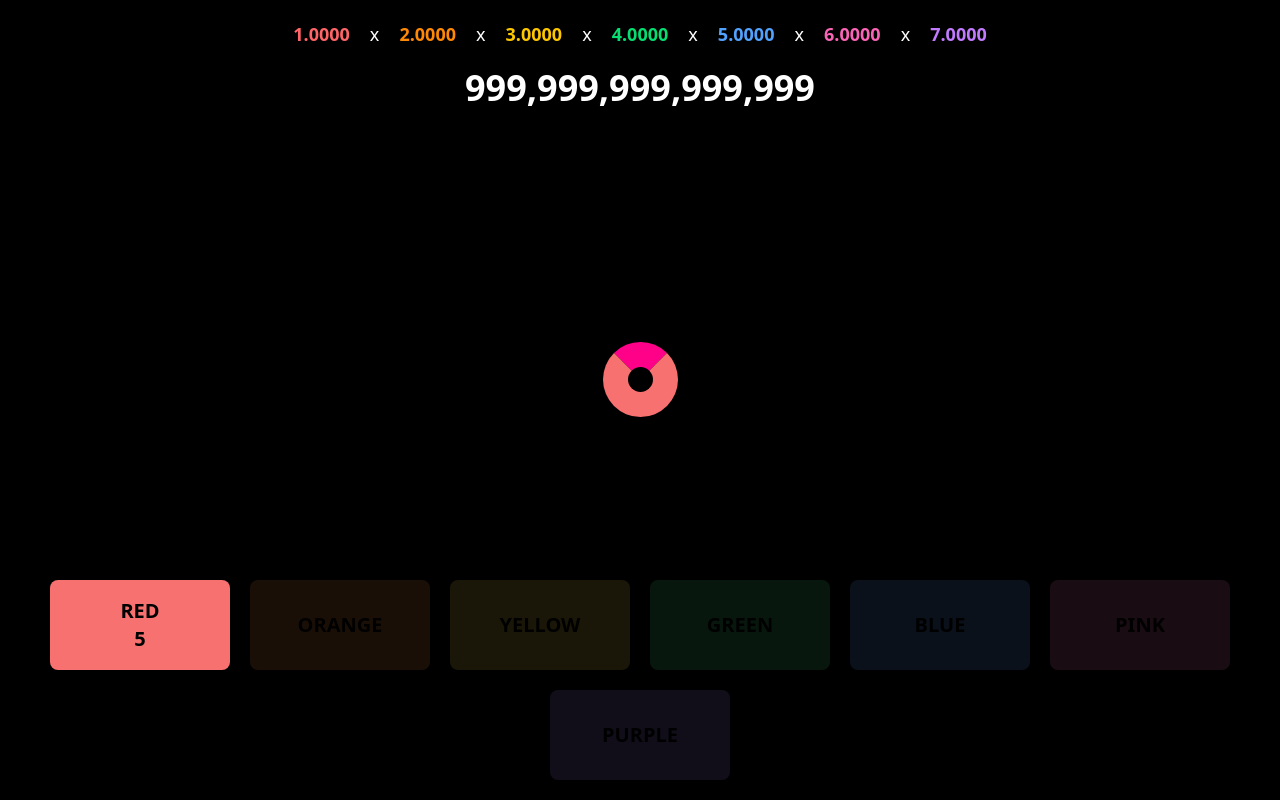
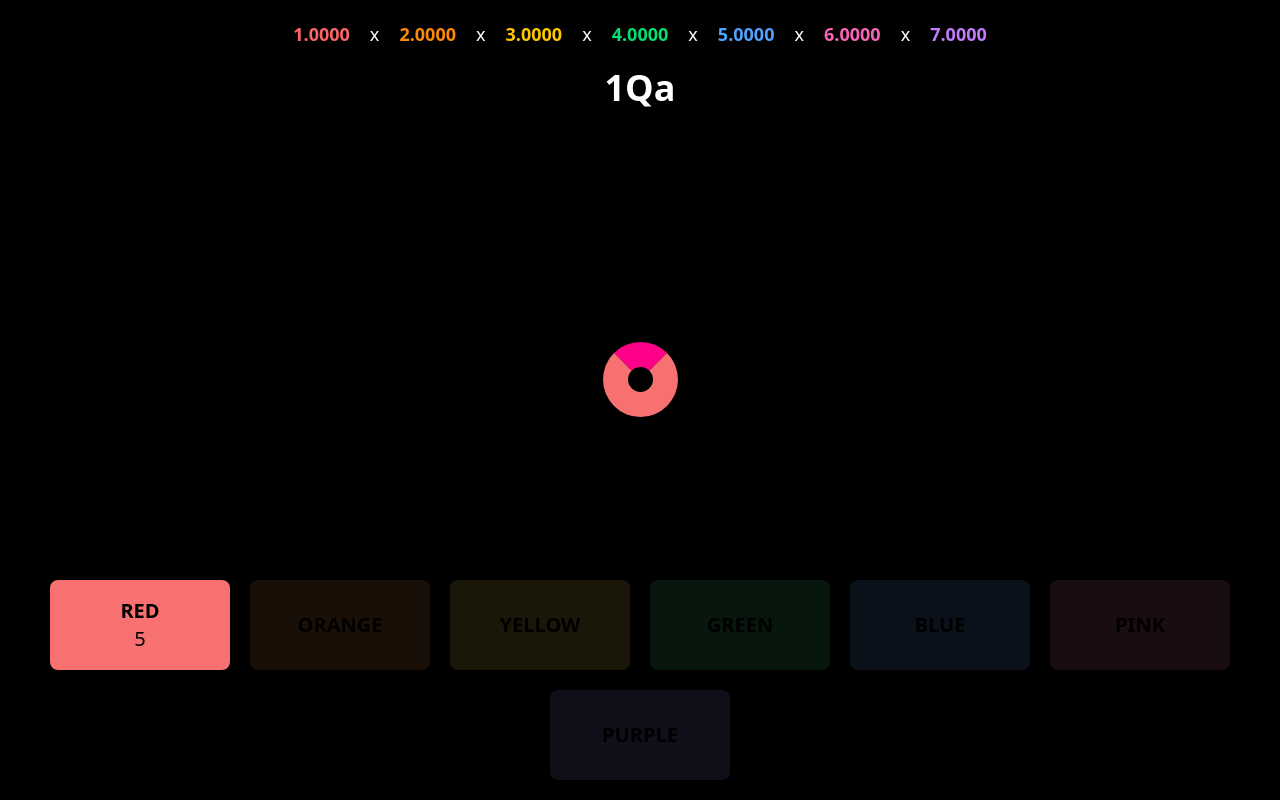
Before and after one commit to oriodev/bored, a Next.js app: page / in a window 1280 px wide. Built offline with nearby package versions, Linux system fonts and the light colour scheme.

Commit message:
added number formatting

```diff
--- a/components/Button.tsx
+++ b/components/Button.tsx
@@ -1,4 +1,5 @@
 import { Circle } from "@/types";
+import { formatNumber } from "@/utils/numbers.utils";
 
 interface ButtonProps {
   circle: Circle;
@@ -26,10 +27,10 @@ const Button = ({ circle, colour, handlePurchase, cost, num }: ButtonProps ) =>
         {
           circle.unlocked && (
             circle.upgradesUnlocked === ( circle.autoReq ) ? (
-              <p className="pt-0 text-black text-md md:text-lg text-center">auto unlock for { cost }</p>
+              <p className="pt-0 text-black text-md md:text-lg text-center">auto unlock for { formatNumber(cost) }</p>
              ) : (
               <>
-                <p className="pt-0 text-black text-md md:font-bold md:text-xl text-center">{ cost } </p>
+                <p className="pt-0 text-black text-md md:text-xl text-center">{ formatNumber(cost) } </p>
               </>
             )
           )
--- a/components/Number.tsx
+++ b/components/Number.tsx
@@ -1,6 +1,8 @@
+import { formatNumber } from "@/utils/numbers.utils";
+
 const Number = ({ number }: { number: number }) => {
   return (
-    <p className="text-3xl md:text-4xl font-black">{number.toLocaleString(undefined, { minimumFractionDigits: 0, maximumFractionDigits: 1})}</p>
+    <p className="text-3xl md:text-4xl font-black">{formatNumber(number)}</p>
   )
 }
 
--- a/package.json
+++ b/package.json
@@ -9,6 +9,7 @@
     "lint": "next lint"
   },
   "dependencies": {
+    "break_infinity.js": "^2.2.0",
     "next": "15.4.4",
     "react": "19.1.0",
     "react-dom": "19.1.0"
--- /dev/null
+++ b/utils/numbers.utils.ts
@@ -0,0 +1,13 @@
+export const formatNumber = (number: number) => {
+  const suffixes = [
+    '', 'K', 'M', 'B', 'T', 'Qa', 'Qt'
+  ]
+
+  if (number < 1000) return number.toLocaleString(undefined, { minimumFractionDigits: 0, maximumFractionDigits: 1});
+
+  const tier = Math.log10(number) / 3 | 0; // | 0 is a cool rounding/truncating trick
+  const rounded = number / (10 ** (tier * 3));
+
+
+  return rounded.toLocaleString(undefined, { minimumFractionDigits: 0, maximumFractionDigits: 2} ) + suffixes[tier];
+}
```
Also changed, not shown: 1 other file (tests, documents, lock files or other folders).
